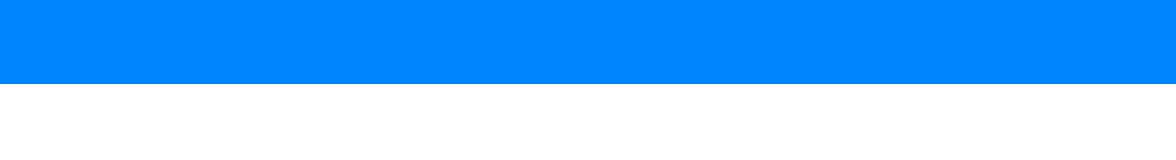
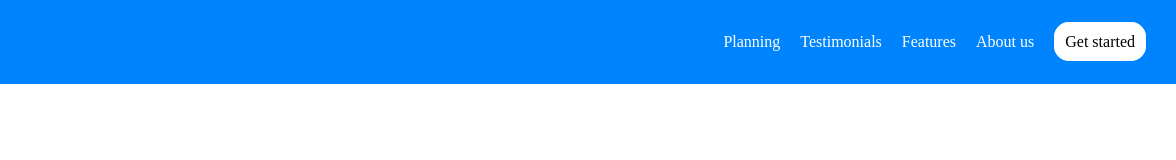
Before and after one commit to LeoSallu/htmlcss-responsive-layout, a plain HTML site: page index.html in a window 1280 px wide. Shown: the full height of the page, 104-1280 px from the left. Drawn offline with Linux system fonts and the light colour scheme.

Commit message:
Completamento Header

```diff
--- a/css/style.css
+++ b/css/style.css
@@ -19,14 +19,44 @@
 .just-between{
     justify-content: space-between;
 }
+a{
+    text-decoration: none;
+}
+.middle{
+    align-items: center;
+}
+.desktop-menu, .menu, .inline-ulist li a{
+    color: white;
+}
 .inline-ulist{
     display: flex;
     list-style: none;
 }
+.inline-ulist li {
+    padding: .625rem;
+}
 img{
     width: 100%;
 }
-                /* MAIN  */
+                /* BUTTON  */
+#menu-btn{
+    color:black ;
+    background-color: white;
+    padding: .625rem;
+    border: 1px solid white;
+    border-radius: 15px;
+}
+                /* HEADER  */
 header{
     background-color: var(--first-color);
 }
+@media screen and (max-width: 768px) {
+    .desktop-menu{
+        display: none;
+    }
+}
+@media screen and (min-width: 769px) {
+    header .menu{
+        display: none;
+    }
+}
--- a/index.html
+++ b/index.html
@@ -6,12 +6,23 @@
     <meta name="viewport" content="width=device-width, initial-scale=1.0">
     <title>Responsive Layout</title>
     <link rel="stylesheet" href="css/style.css">
+    <!-- FONT AWESOME  -->
+    <link rel="stylesheet" href="https://cdnjs.cloudflare.com/ajax/libs/font-awesome/6.2.1/css/all.min.css" integrity="sha512-MV7K8+y+gLIBoVD59lQIYicR65iaqukzvf/nwasF0nqhPay5w/9lJmVM2hMDcnK1OnMGCdVK+iQrJ7lzPJQd1w==" crossorigin="anonymous" referrerpolicy="no-referrer" />
 </head>
 <body>
     <header>
-        <div class="container flex just-between">
-            <div class="logo"><img src="img/logo.png" alt="logo"></div>
-            <div class="menu"></div>
+        <div class="container flex just-between middle">
+                <div class="logo"><img src="img/logo.png" alt="logo"></div>
+                <div class="menu"><i class="fa-solid fa-bars"></i></div>
+                <nav class="desktop-menu">
+                    <ul class="inline-ulist">
+                        <li><a href="#">Planning</a></li>
+                        <li><a href="#">Testimonials</a></li>
+                        <li><a href="#">Features</a></li>
+                        <li><a href="#">About us</a></li>
+                        <li><a href="#" id="menu-btn">Get started</a></li>
+                    </ul>
+                </nav>
         </div>
 
     </header>
```
